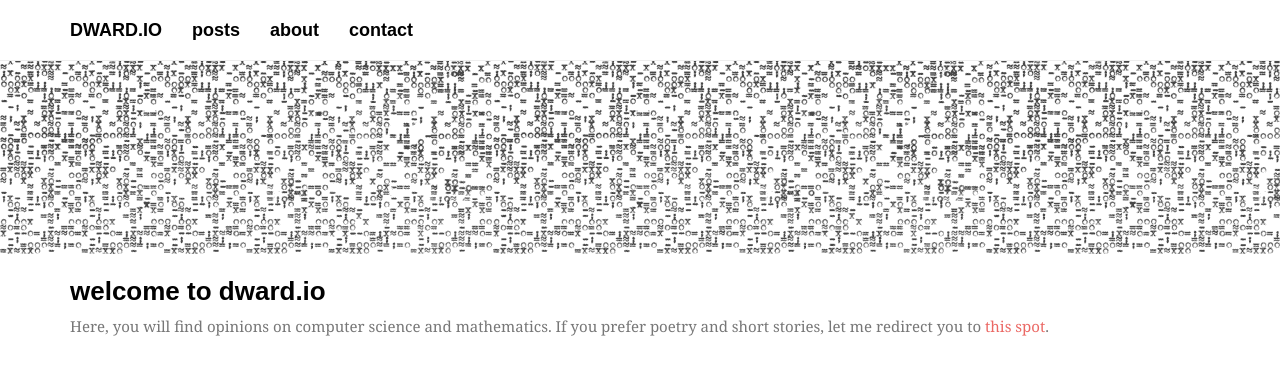
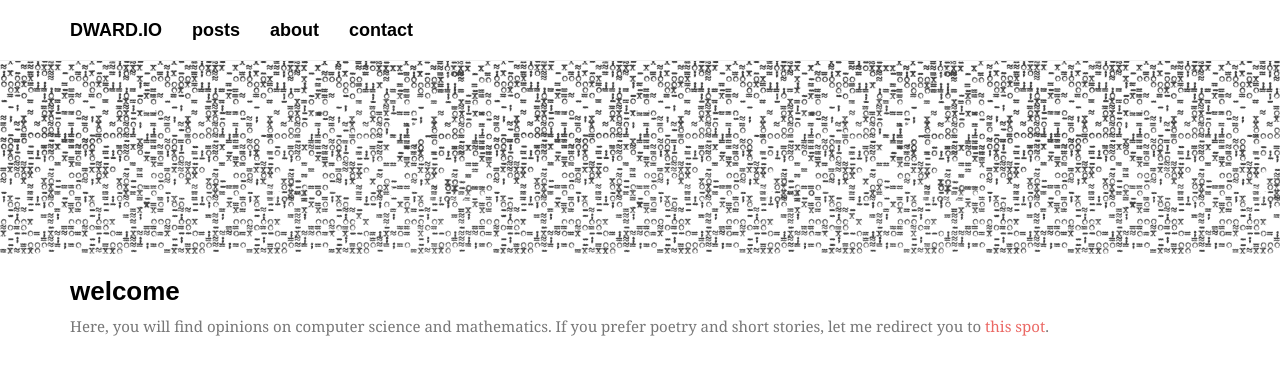
Before and after one commit to mikedanese/mikedanese.github.io, a Jekyll site: the page built from index.md, in a window 1280 px wide. Shown: the top 375 px of the page. Built offline with Jekyll 4.4.1, drawn with Linux system fonts in a browser that asks for light colours; some web fonts are replaced.

Commit message:
updated home page

```diff
--- a/index.md
+++ b/index.md
@@ -3,6 +3,6 @@ layout: default
 splash: true
 ---
 
-### welcome to dward.io
+### welcome
 
 Here, you will find opinions on computer science and mathematics. If you prefer poetry and short stories, let me redirect you to [this spot](http://themustachefactory.com).
```
